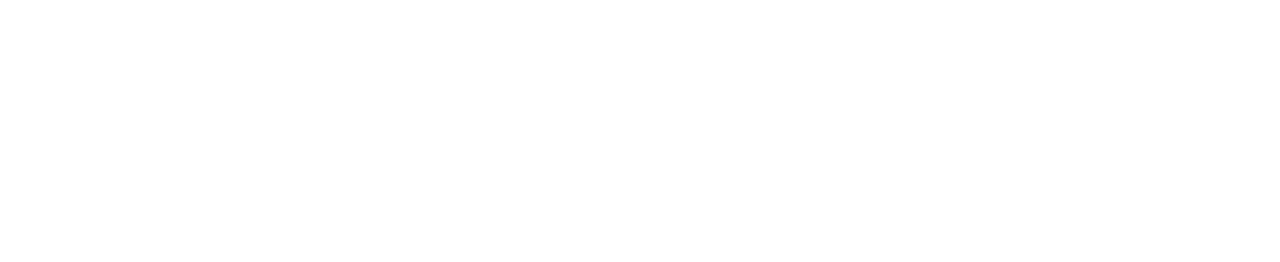
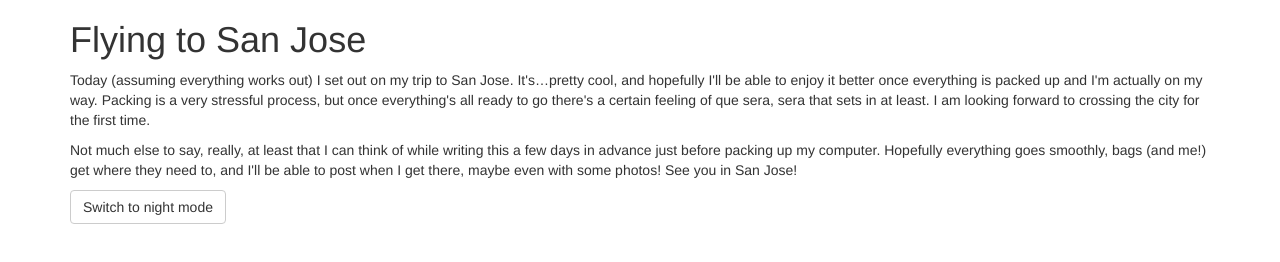
Before and after one commit to planeswalker1/jQuery-events, a plain HTML site: page blog.html in a window 1280 px wide. Drawn offline with Linux system fonts and the light colour scheme.

Commit message:
Add container div with blog and button to switch to night mode

```diff
--- a/blog.html
+++ b/blog.html
@@ -11,6 +11,15 @@
   <script src="js/blog.js" defer></script>
 </head>
 <body>
-
+  <div class="container">
+    <h1>Flying to San Jose</h1>
+    <p>
+      Today (assuming everything works out) I set out on my trip to San Jose. It's…pretty cool, and hopefully I'll be able to enjoy it better once everything is packed up and I'm actually on my way. Packing is a very stressful process, but once everything's all ready to go there's a certain feeling of que sera, sera that sets in at least. I am looking forward to crossing the city for the first time.
+    </p>
+    <p>
+      Not much else to say, really, at least that I can think of while writing this a few days in advance just before packing up my computer. Hopefully everything goes smoothly, bags (and me!) get where they need to, and I'll be able to post when I get there, maybe even with some photos! See you in San Jose!
+    </p>
+    <a id="button" class="btn btn-default">Switch to night mode</a>
+  </div>
 </body>
 </html>
```
